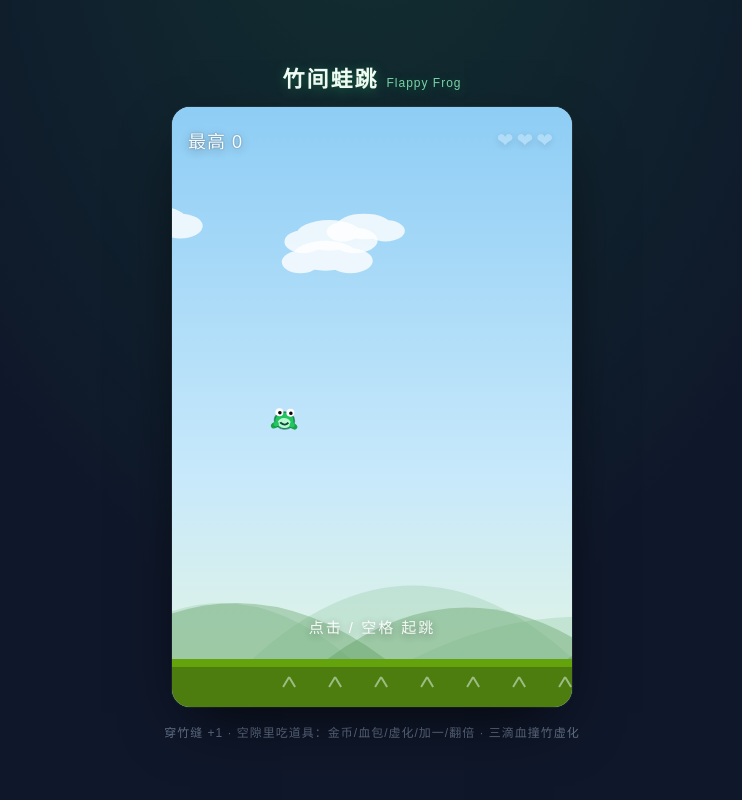
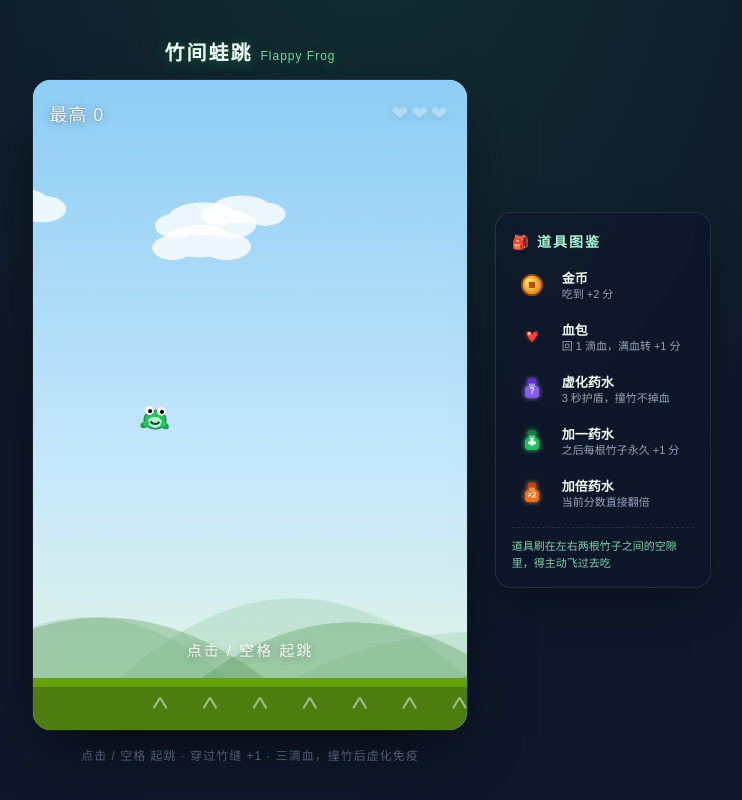
Before and after one commit to 11hls/ycjyybs, a plain HTML site: page flappy.html in a window 1280 px wide. Shown: the whole page, without its empty margins (268-1010 px from the left). Drawn offline with Linux system fonts and the light colour scheme.

Commit message:
feat(flappy): 放大游戏画面 + 右侧道具图鉴
- canvas 物理分辨率 800x1200，CSS 显示 560px 宽（逻辑坐标仍 400x600，游戏代码零改动）

- 页面右侧新增道具图鉴面板：金币/血包/虚化/加一/加倍 5 种道具图标 + 效果说明

- 图鉴图标复用游戏内绘制函数，保证外观 100% 一致

- 窄屏下（<=920px）图鉴自动下移到游戏下方，2 列布局

- foot 文案精简为操作提示

```diff
--- a/flappy.html
+++ b/flappy.html
@@ -13,18 +13,22 @@
     background-image:radial-gradient(ellipse at 50% -20%, rgba(34,197,94,.14), transparent 60%);
     color:#e2e8f0;
     display:flex; align-items:center; justify-content:center;
-    min-height:100vh; padding:16px; overflow:hidden;
+    min-height:100vh; padding:20px; overflow:hidden;
   }
-  .wrap { text-align:center; }
+  .wrap {
+    display:flex; align-items:center; justify-content:center;
+    gap:28px; flex-wrap:wrap;
+  }
+  .main { display:flex; flex-direction:column; align-items:center; gap:14px; }
   h1 {
-    font-size:22px; font-weight:600; letter-spacing:2px;
-    margin-bottom:14px; color:#f0fdf4;
+    font-size:20px; font-weight:600; letter-spacing:2px;
+    color:#f0fdf4;
     text-shadow:0 2px 12px rgba(34,197,94,.35);
   }
   h1 small { font-size:12px; font-weight:400; color:#7dd3a8; letter-spacing:1px; margin-left:8px; }
   .stage {
     position:relative; display:inline-block;
-    width:min(400px, 92vw);
+    width:min(560px, 92vw, calc((100vh - 150px) * 2 / 3));
     border-radius:18px; overflow:hidden;
     box-shadow:0 24px 60px -18px rgba(0,0,0,.75), 0 0 0 1px rgba(255,255,255,.08);
     background:#bae6fd;
@@ -111,14 +115,46 @@
     transition:filter .15s;
   }
   .restart-btn:hover { filter:brightness(1.12); }
-  .foot { margin-top:12px; font-size:12px; color:#64748b; letter-spacing:1px; }
+  .foot { margin-top:2px; font-size:12px; color:#64748b; letter-spacing:1px; }
+  /* ---- 道具图鉴 ---- */
+  .legend {
+    width:216px; padding:18px 16px 14px;
+    background:rgba(15,23,42,.72);
+    border:1px solid rgba(255,255,255,.1);
+    border-radius:16px;
+    backdrop-filter:blur(8px);
+    box-shadow:0 18px 44px -18px rgba(0,0,0,.6);
+  }
+  .lg-title {
+    font-size:14px; font-weight:600; color:#a7f3d0;
+    letter-spacing:2px; margin-bottom:14px;
+    display:flex; align-items:center; gap:6px;
+  }
+  .lg-items { display:flex; flex-direction:column; gap:12px; }
+  .lg-item { display:flex; align-items:center; gap:10px; }
+  .lg-icon { width:40px; height:40px; flex-shrink:0; }
+  .lg-text { display:flex; flex-direction:column; min-width:0; }
+  .lg-text b { font-size:13px; color:#f0fdf4; }
+  .lg-text span { font-size:11px; color:#94a3b8; line-height:1.4; }
+  .lg-foot {
+    margin-top:14px; padding-top:10px;
+    border-top:1px dashed rgba(255,255,255,.12);
+    font-size:11px; color:#7dd3a8; line-height:1.6;
+  }
+  @media (max-width: 920px) {
+    .wrap { flex-direction:column; gap:16px; }
+    .legend { width:min(440px, 94vw); }
+    .lg-items { flex-direction:row; flex-wrap:wrap; }
+    .lg-item { width:calc(50% - 5px); }
+  }
 </style>
 </head>
 <body>
 <div class="wrap">
+  <div class="main">
   <h1>竹间蛙跳<small>Flappy Frog</small></h1>
   <div class="stage" id="stage">
-    <canvas id="game" width="400" height="600"></canvas>
+    <canvas id="game" width="800" height="1200"></canvas>
     <div id="hud" class="ready"><span id="hudScore">最高 <span id="bestTop">0</span></span><span id="hudHearts">❤❤❤</span></div>
     <div id="startHint">点击 / 空格 起跳</div>
     <div class="overlay" id="overlay">
@@ -138,13 +174,27 @@
       </div>
     </div>
   </div>
-  <div class="foot">穿竹缝 +1 · 空隙里吃道具：金币/血包/虚化/加一/翻倍 · 三滴血撞竹虚化</div>
+  <div class="foot">点击 / 空格 起跳 · 穿过竹缝 +1 · 三滴血，撞竹后虚化免疫</div>
+  </div>
+
+  <aside class="legend">
+    <div class="lg-title">🎒 道具图鉴</div>
+    <div class="lg-items">
+      <div class="lg-item"><canvas class="lg-icon" data-item="coin" width="88" height="88"></canvas><div class="lg-text"><b>金币</b><span>吃到 +2 分</span></div></div>
+      <div class="lg-item"><canvas class="lg-icon" data-item="heart" width="88" height="88"></canvas><div class="lg-text"><b>血包</b><span>回 1 滴血，满血转 +1 分</span></div></div>
+      <div class="lg-item"><canvas class="lg-icon" data-item="ghost" width="88" height="88"></canvas><div class="lg-text"><b>虚化药水</b><span>3 秒护盾，撞竹不掉血</span></div></div>
+      <div class="lg-item"><canvas class="lg-icon" data-item="plus" width="88" height="88"></canvas><div class="lg-text"><b>加一药水</b><span>之后每根竹子永久 +1 分</span></div></div>
+      <div class="lg-item"><canvas class="lg-icon" data-item="double" width="88" height="88"></canvas><div class="lg-text"><b>加倍药水</b><span>当前分数直接翻倍</span></div></div>
+    </div>
+    <div class="lg-foot">道具刷在左右两根竹子之间的空隙里，得主动飞过去吃</div>
+  </aside>
 </div>
 
 <script>
 'use strict';
 const canvas = document.getElementById('game');
-const ctx = canvas.getContext('2d');
+let ctx = canvas.getContext('2d');
+ctx.scale(2, 2);   // 物理分辨率 800x1200，逻辑坐标保持 400x600，绘制代码零改动
 const stage = document.getElementById('stage');
 const hud = document.getElementById('hud');
 const hudScore = document.getElementById('hudScore');
@@ -790,7 +840,26 @@ restartBtn.addEventListener('click', e => { e.stopPropagation(); resetGame(); })
 
 initScenery();
 resetGame();
+paintLegendIcons();
 requestAnimationFrame(loop);
+
+/* ---------- 道具图鉴：复用游戏绘制函数，保证图标与游戏内一致 ---------- */
+function paintLegendIcons() {
+  document.querySelectorAll('.lg-icon').forEach(cv => {
+    const lc = cv.getContext('2d');
+    lc.scale(2, 2);
+    lc.translate(22, 22);
+    const saved = ctx;
+    ctx = lc;
+    const type = cv.dataset.item, t = 16;
+    if (type === 'coin') drawCoin(0, 0, t);
+    else if (type === 'heart') drawHeart(0, 0, t);
+    else if (type === 'ghost') drawGhost(0, 0, t);
+    else if (type === 'plus') drawPlusPotion(0, 0, t);
+    else drawDoublePotion(0, 0, t);
+    ctx = saved;
+  });
+}
 </script>
 </body>
 </html>
```
